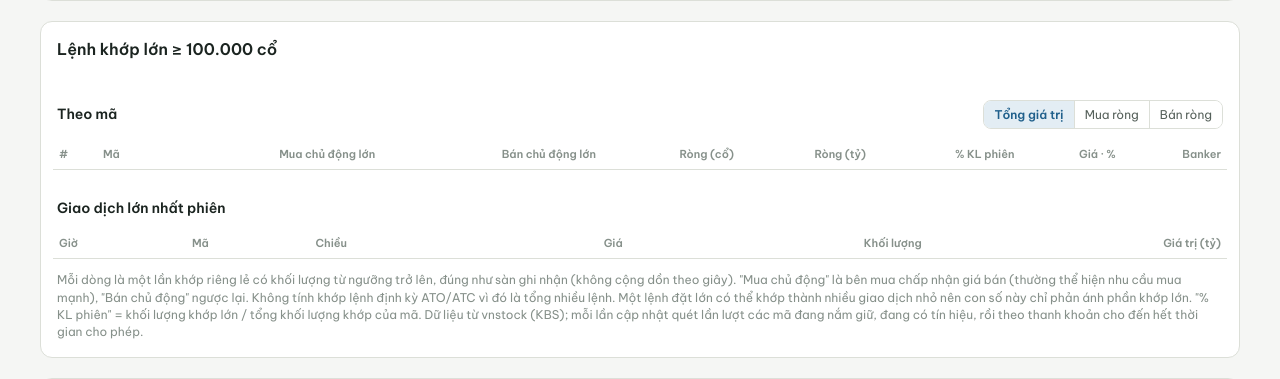
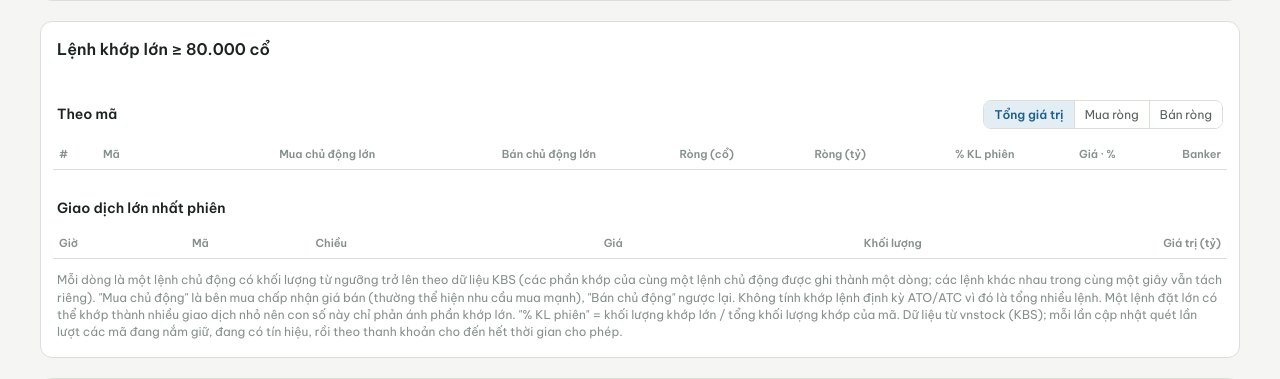
Before and after one commit to cuulv1995/cuulv-stock, a Python web app: template template/dashboard.html in a window 1280 px wide. Shown: the part 897-1276 px from the top of the page. Run offline with Jinja, Linux system fonts and the light colour scheme; the template is opened without the code that fills it, so the values that code supplies are empty.

Commit message:
Lệnh lớn: ngưỡng 80.000 cổ; ghi chú rõ cách KBS ghi lệnh chủ động
Co-Authored-By: Claude Opus 5.5 <noreply@anthropic.com>
Claude-Session: https://claude.ai/code/session_01VusCtVDrHu8DfEGXrDDwZJ

```diff
--- a/mcdx/bigorders.py
+++ b/mcdx/bigorders.py
@@ -1,4 +1,4 @@
-"""Lệnh khớp lớn trong phiên (mặc định ≥ 100.000 cổ) từ dữ liệu khớp lệnh từng giao dịch của vnstock (KBS).
+"""Lệnh khớp lớn trong phiên (mặc định ≥ 80.000 cổ) từ dữ liệu khớp lệnh từng giao dịch của vnstock (KBS).
 
 Mỗi giao dịch có chiều chủ động: "buy" = bên mua chủ động khớp vào giá bán (mua chủ động),
 "sell" = bên bán chủ động khớp vào giá mua (bán chủ động). Khớp lệnh định kỳ mở cửa/đóng cửa (ATO/ATC)
@@ -17,7 +17,7 @@ import pandas as pd
 from . import store
 
 log = logging.getLogger("bigorders")
-THRESHOLD = int(os.environ.get("BIG_THRESHOLD", "100000") or 100000)
+THRESHOLD = int(os.environ.get("BIG_THRESHOLD", "80000") or 80000)
 MAX_TRADES = 40       # số giao dịch lớn giữ lại cho mỗi mã (lớn nhất)
 KEEP_DAYS = 10        # số phiên lưu lại trong data/bigorders/
 OUT = store.DATA / "bigorders"
--- a/mcdx/run.py
+++ b/mcdx/run.py
@@ -206,7 +206,7 @@ def main():
             prio = [s for b in ("VN30", "MID", "SMALL") for s in uni.get(b, [])]
             signal = store.read_json(store.DATA / "signal_syms.json", [])
             fund = fundamentals.refresh(prio, signal, budget, today, seconds=minutes * 60)
-    # Lệnh khớp lớn trong phiên (≥ 100.000 cổ)
+    # Lệnh khớp lớn trong phiên (≥ 80.000 cổ)
     big = {}
     if not args.demo and hasattr(client, "ticks"):
         from . import bigorders
--- a/template/dashboard.html
+++ b/template/dashboard.html
@@ -289,14 +289,14 @@ footer{font-size:12px;color:var(--ink-3);line-height:1.6;max-width:80ch}
   </section>
 
   <section class="panel" aria-labelledby="hBig" id="pBig">
-    <div class="panel-head"><h2 id="hBig">Lệnh khớp lớn ≥ <span id="bigTh">100.000</span> cổ</h2><span class="faint small" id="cBig"></span></div>
+    <div class="panel-head"><h2 id="hBig">Lệnh khớp lớn ≥ <span id="bigTh">80.000</span> cổ</h2><span class="faint small" id="cBig"></span></div>
     <p class="bigsum" id="bigSum"></p>
     <div class="panel-head" style="margin-top:4px"><h3>Theo mã</h3>
       <div class="seg" role="group" aria-label="Sắp xếp lệnh lớn"><button type="button" data-bigsort="total" aria-pressed="true">Tổng giá trị</button><button type="button" data-bigsort="buy" aria-pressed="false">Mua ròng</button><button type="button" data-bigsort="sell" aria-pressed="false">Bán ròng</button></div></div>
     <div class="tbl-wrap"><table><thead><tr><th class="l">#</th><th class="l">Mã</th><th>Mua chủ động lớn</th><th>Bán chủ động lớn</th><th>Ròng (cổ)</th><th>Ròng (tỷ)</th><th>% KL phiên</th><th>Giá · %</th><th>Banker</th></tr></thead><tbody id="tBig"></tbody></table></div>
     <h3 style="margin-top:16px">Giao dịch lớn nhất phiên</h3>
     <div class="tbl-wrap"><table><thead><tr><th class="l">Giờ</th><th class="l">Mã</th><th class="l">Chiều</th><th>Giá</th><th>Khối lượng</th><th>Giá trị (tỷ)</th></tr></thead><tbody id="tBigT"></tbody></table></div>
-    <p class="note">Mỗi dòng là một lần khớp riêng lẻ có khối lượng từ ngưỡng trở lên, đúng như sàn ghi nhận (không cộng dồn theo giây). "Mua chủ động" là bên mua chấp nhận giá bán (thường thể hiện nhu cầu mua mạnh), "Bán chủ động" ngược lại. Không tính khớp lệnh định kỳ ATO/ATC vì đó là tổng nhiều lệnh. Một lệnh đặt lớn có thể khớp thành nhiều giao dịch nhỏ nên con số này chỉ phản ánh phần khớp lớn. "% KL phiên" = khối lượng khớp lớn / tổng khối lượng khớp của mã. Dữ liệu từ vnstock (KBS); mỗi lần cập nhật quét lần lượt các mã đang nắm giữ, đang có tín hiệu, rồi theo thanh khoản cho đến hết thời gian cho phép.</p>
+    <p class="note">Mỗi dòng là một lệnh chủ động có khối lượng từ ngưỡng trở lên theo dữ liệu KBS (các phần khớp của cùng một lệnh chủ động được ghi thành một dòng; các lệnh khác nhau trong cùng một giây vẫn tách riêng). "Mua chủ động" là bên mua chấp nhận giá bán (thường thể hiện nhu cầu mua mạnh), "Bán chủ động" ngược lại. Không tính khớp lệnh định kỳ ATO/ATC vì đó là tổng nhiều lệnh. Một lệnh đặt lớn có thể khớp thành nhiều giao dịch nhỏ nên con số này chỉ phản ánh phần khớp lớn. "% KL phiên" = khối lượng khớp lớn / tổng khối lượng khớp của mã. Dữ liệu từ vnstock (KBS); mỗi lần cập nhật quét lần lượt các mã đang nắm giữ, đang có tín hiệu, rồi theo thanh khoản cho đến hết thời gian cho phép.</p>
   </section>
 
   <section class="panel" aria-labelledby="hQual" id="pQual">
@@ -761,7 +761,7 @@ async function loadBig(sym){
   const box=$("bigBox");let a;
   try{a=await getAna(sym)}catch(e){box.innerHTML='<h3>Lệnh khớp lớn</h3><p class="muted small">Chưa có dữ liệu.</p>';return}
   if(!box.isConnected)return;
-  const H=a.big_hist,th=H?nf(H.threshold,0):"100.000";
+  const H=a.big_hist,th=H?nf(H.threshold,0):"80.000";
   const days=(H&&H.days)||[];
   if(!days.length){box.innerHTML=`<h3>Lệnh khớp lớn ≥ ${th} cổ</h3><p class="muted small">Chưa có dữ liệu khớp lệnh. Dữ liệu được thu thập từ lần cập nhật kế tiếp.</p>`;return}
   const vol=v=>v>=1e6?nf(v/1e6,2)+" tr":nf(v,0);
@@ -775,7 +775,7 @@ async function loadBig(sym){
   box.innerHTML=`<div class="panel-head"><h3>Lệnh khớp lớn ≥ ${th} cổ · ${days.length} phiên</h3></div>${sum}
     <div class="panel-head" style="margin-top:14px"><h3 id="bigDayT"></h3><div class="seg" role="group" aria-label="Chọn phiên">${days.map((d,i)=>`<button type="button" data-bigbtn="${i}" aria-pressed="false" ${d.scanned?"":"disabled"}>${fullD(d.date).slice(0,5)}</button>`).join("")}</div></div>
     <div id="bigDay"></div>
-    <p class="note">Mỗi dòng là một lần khớp riêng lẻ từ ${th} cổ trở lên, đúng như sàn ghi nhận (không cộng dồn theo giây). Mua chủ động: bên mua chấp nhận giá bán; bán chủ động: bên bán chấp nhận giá mua. Không tính khớp định kỳ ATO/ATC. Một lệnh đặt lớn có thể khớp thành nhiều giao dịch nhỏ nên đây chỉ là phần khớp lớn.</p>`;
+    <p class="note">Mỗi dòng là một lệnh chủ động từ ${th} cổ trở lên theo dữ liệu KBS: các phần khớp của cùng một lệnh mua (hoặc bán) chủ động quét qua nhiều lệnh đối ứng được ghi thành một dòng, nên khối lượng có thể lớn hơn từng dòng khớp lẻ trên ứng dụng của công ty chứng khoán (ví dụ VIX 13:41:46 phiên 06/11: KBS ghi 367.000 cổ, ứng dụng tách 255.900 + 40.200 + 24.100 + …). Các lệnh chủ động khác nhau trong cùng một giây vẫn là các dòng riêng. Mua chủ động: bên mua chấp nhận giá bán; bán chủ động: bên bán chấp nhận giá mua. Không tính khớp định kỳ ATO/ATC.</p>`;
   const show=i=>{const d=days[i];if(!d||!d.scanned)return;
     box.querySelectorAll("[data-bigbtn]").forEach(b=>b.setAttribute("aria-pressed",+b.dataset.bigbtn===i?"true":"false"));
     $("bigDayT").textContent=`Chi tiết phiên ${fullD(d.date)}`;
```
Also changed, not shown: tests/test_bigorders.py (+3 -3 lines).
